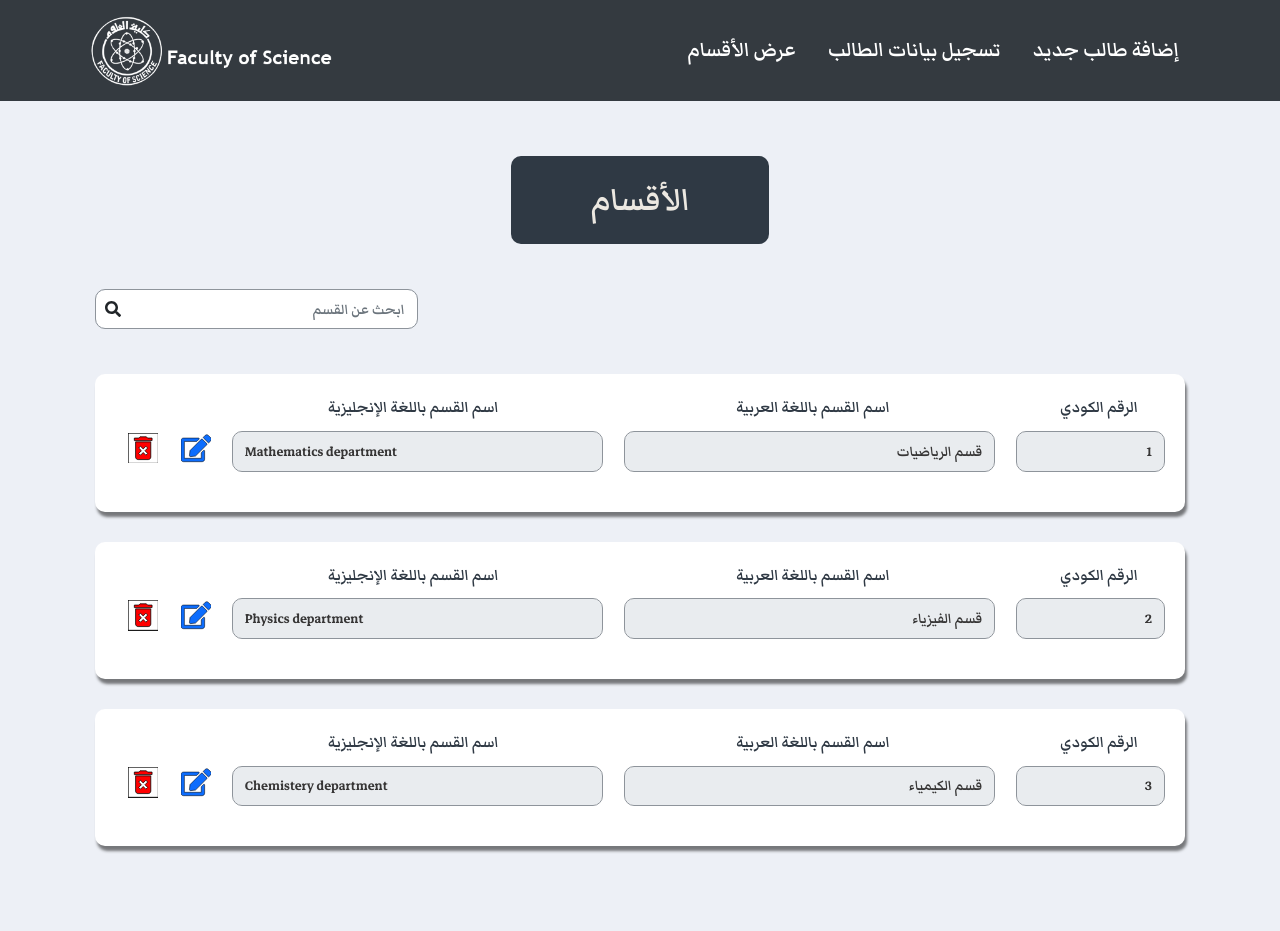
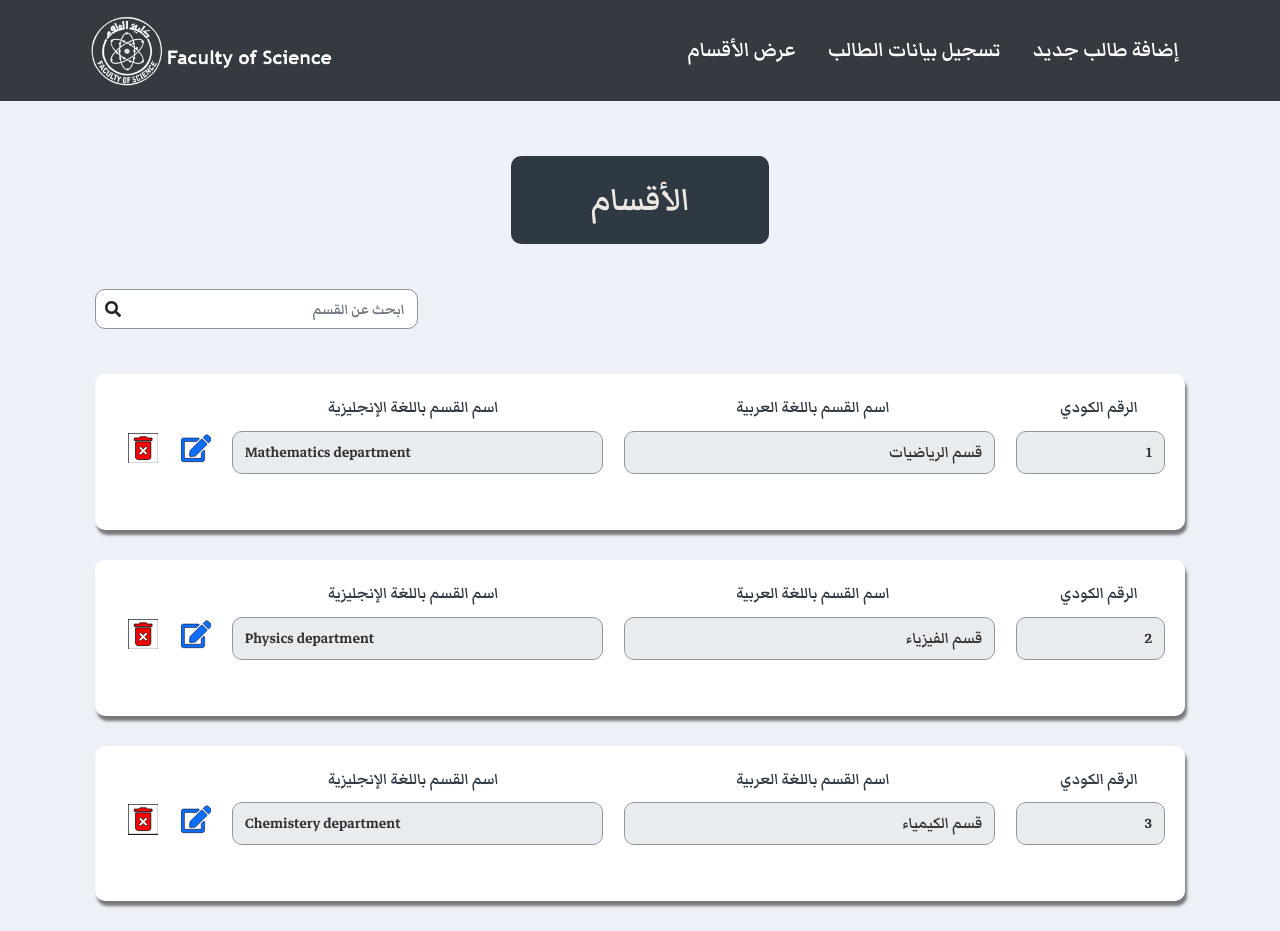
Before and after one commit to youssifYasser/post-graduate-system, a React (Create React App) app: page /viewDepartments in a window 1280 px wide. Before the commit the page ends 876 px from the top, so only its background shows below. Built offline with nearby package versions, Linux system fonts and the light colour scheme.

Commit message:
validation done

```diff
--- a/src/Components/view-departments/ViewDepartments.js
+++ b/src/Components/view-departments/ViewDepartments.js
@@ -27,17 +27,27 @@ const ViewDepartments = () => {
     },
   ])
   const [copyDepts, setCopyDepts] = useState(departments)
+  const [validated, setValidated] = useState(false)
 
-  const handleSave = (department) => {
-    let element = document.getElementById(department.id)
-    for (let i = 0; i < 3; i++) {
-      element.children[0].childNodes[i].firstChild.disabled = true
+  // const handleSave = (department) => {
+  //   let element = document.getElementById(department.id)
+  //   for (let i = 0; i < 3; i++) {
+  //     element.children[0].childNodes[i].firstChild.disabled = true
+  //   }
+  //   element.className = 'animate__animated animate__fadeInUp'
+  //   element.lastChild.style.display = 'none'
+
+  //   document.getElementsByClassName(department.id)[0].style.display = 'block'
+  //   document.getElementsByClassName(department.id)[1].style.display = 'block'
+  // }
+
+  const handleSubmit = (e) => {
+    e.preventDefault()
+    const form = e.currentTarget
+    if (form.checkValidity() === false) {
+      e.stopPropagation()
+      setValidated(true)
     }
-    element.className = 'animate__animated animate__fadeInUp'
-    element.lastChild.style.display = 'none'
-
-    document.getElementsByClassName(department.id)[0].style.display = 'block'
-    document.getElementsByClassName(department.id)[1].style.display = 'block'
   }
 
   const handleDelete = (deptID) => {
@@ -95,9 +105,10 @@ const ViewDepartments = () => {
                 key={department.id}
                 index={index}
                 department={department}
-                handleSave={handleSave}
                 handleDelete={handleDelete}
                 handleChange={handleChange}
+                handleSubmit={handleSubmit}
+                validated={validated}
               />
             )
           })
--- a/src/Components/view-departments/department-row.js
+++ b/src/Components/view-departments/department-row.js
@@ -9,8 +9,9 @@ const DepartmentRow = ({
   department,
   index,
   handleDelete,
-  handleSave,
   handleChange,
+  handleSubmit,
+  validated,
 }) => {
   const [isEditing, setIsEditing] = useState(false)
 
@@ -27,7 +28,7 @@ const DepartmentRow = ({
           <Form.Label>اسم القسم باللغة الإنجليزية</Form.Label>
         </Col>
       </Row>
-      <div>
+      <Form noValidate validated={validated} onSubmit={handleSubmit}>
         <Form.Row>
           <Col>
             <Form.Control
@@ -40,6 +41,7 @@ const DepartmentRow = ({
           </Col>
 
           <Col>
+            <Form.Group controlId={`arabicName-${index}`}>
               <Form.Control
                 type='text'
                 name={`arabicName-${index}`}
@@ -48,9 +50,14 @@ const DepartmentRow = ({
                 pattern='^[\u0600-\u065F\u066A-\u06EF\u06FA-\u06FF ]+$'
                 disabled={!isEditing}
               />
+              <Form.Control.Feedback type='invalid'>
+                من فضلك أدخل اسم القسم باللغة العربية فقط.
+              </Form.Control.Feedback>
+            </Form.Group>
           </Col>
 
           <Col>
+            <Form.Group>
               <Form.Control
                 type='text'
                 name={`englishName-${index}`}
@@ -61,6 +68,10 @@ const DepartmentRow = ({
                 dir='ltr'
                 lang='en'
               />
+              <Form.Control.Feedback type='invalid'>
+                من فضلك أدخل اسم القسم باللغة الإنجليزية فقط.
+              </Form.Control.Feedback>
+            </Form.Group>
           </Col>
           {isEditing || (
             <>
@@ -86,9 +97,7 @@ const DepartmentRow = ({
         {isEditing && (
           <Row className='buttons-row animate__animated animate__fadeInDown'>
             <Col>
-              <Button type='button' onClick={() => handleSave(department)}>
-                حفظ
-              </Button>
+              <Button type='submit'>حفظ</Button>
               <Button type='button' onClick={() => handleDelete(department.id)}>
                 مسح القسم
               </Button>
@@ -98,7 +107,7 @@ const DepartmentRow = ({
             </Col>
           </Row>
         )}
-      </div>
+      </Form>
     </section>
   )
 }
--- a/src/Components/view-departments/viewDepartments-style.css
+++ b/src/Components/view-departments/viewDepartments-style.css
@@ -97,7 +97,17 @@
   color: #373636;
   border-radius: 10px;
   border: 1px solid #8e949b;
-  font-size: 1.1em;
+  font-size: 1.2em;
+}
+
+.invalid-feedback {
+  font-size: 1em !important;
+}
+
+.was-validated .form-control:valid,
+.form-control.is-valid {
+  background-image: none !important;
+  padding-right: 0.75em !important;
 }
 /* inputs end*/
 
```
Lines whose indentation alone changed are shown as unchanged.
